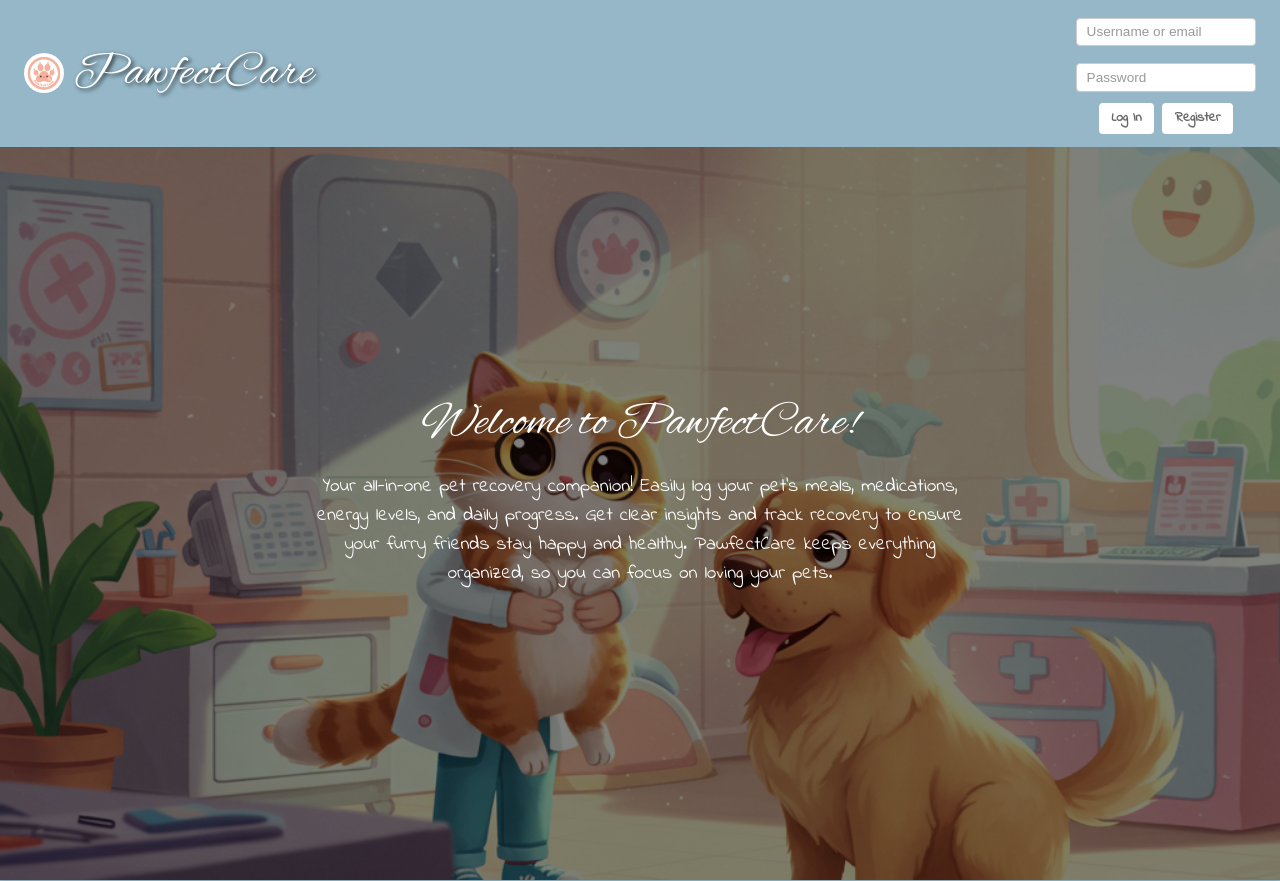
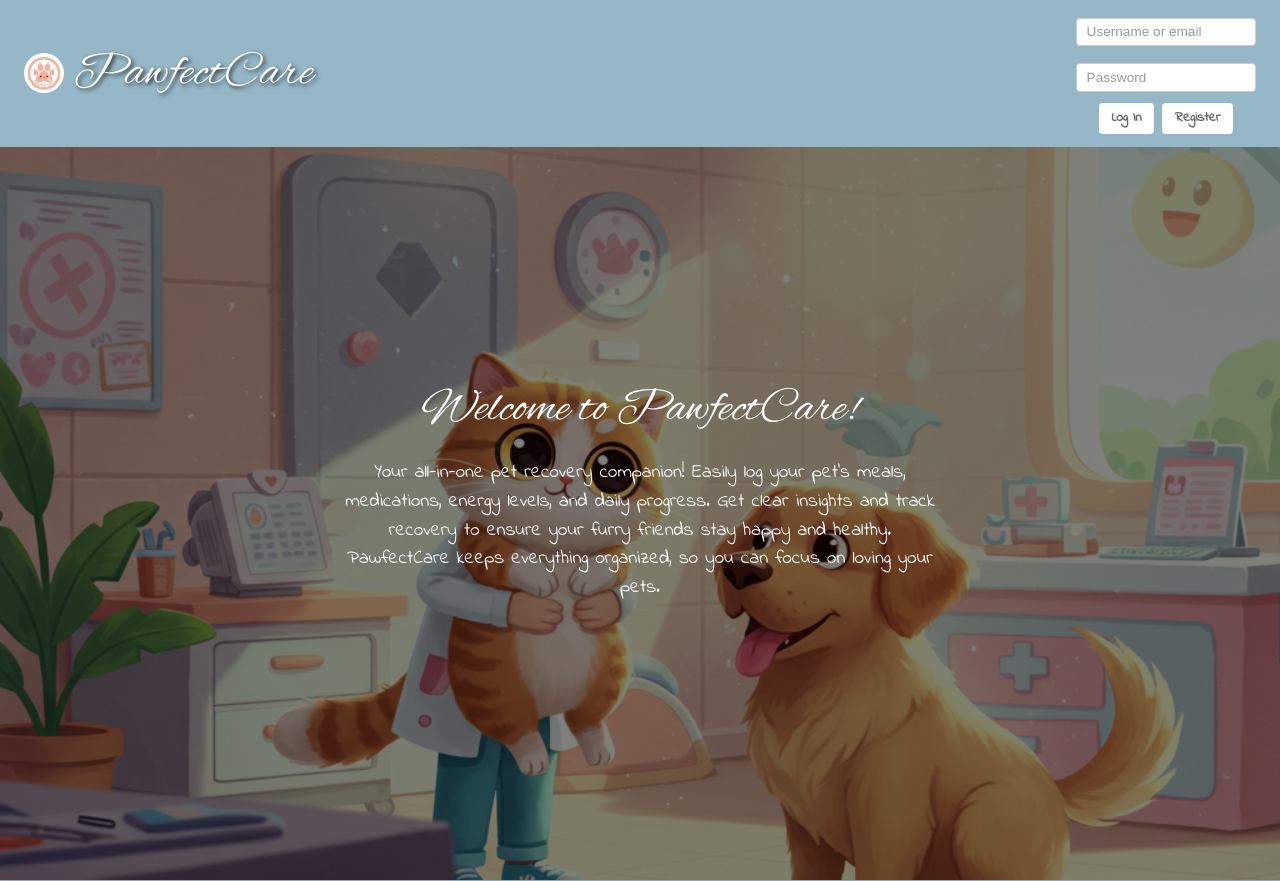
Before and after one commit to Anci82/PawfectCare, a Django app: page / in a window 1280 px wide. Shown: the top 881 px of the page. Run offline with Django 5.2, Linux system fonts and the light colour scheme; data that the repository does not hold is empty.

Commit message:
Update welcome section CSS

```diff
--- a/static/css/style.css
+++ b/static/css/style.css
@@ -316,13 +316,15 @@ header .header-right button:hover {
 }
 
 .welcome-text {
-    position: relative;
+    position: absolute;
+    top: 50%;
+    left: 50%;
+    transform: translate(-50%, -50%);
     z-index: 2;
+    max-width: 700px;
     color: white;
-    max-width: 700px;
+    text-align: center;
     padding: 1rem;
-
-
 }
 
 .welcome-text h2 {
--- a/static/js/script.js
+++ b/static/js/script.js
@@ -9,6 +9,9 @@ const headerRight = document.getElementById("headerRight");
 const welcomeSection = document.getElementById("welcomeSection");
 const dashboardSection = document.getElementById("dashboard");
 const petIdInput = document.getElementById("petId");
+// HIDE RESET ALL DATA SECTION
+const resetWrapper = document.getElementById("resetWrapper");
+if (resetWrapper) resetWrapper.style.display = "none";
 
 // const validUser = { username: 'admin', password: 'admin' };
 
```
